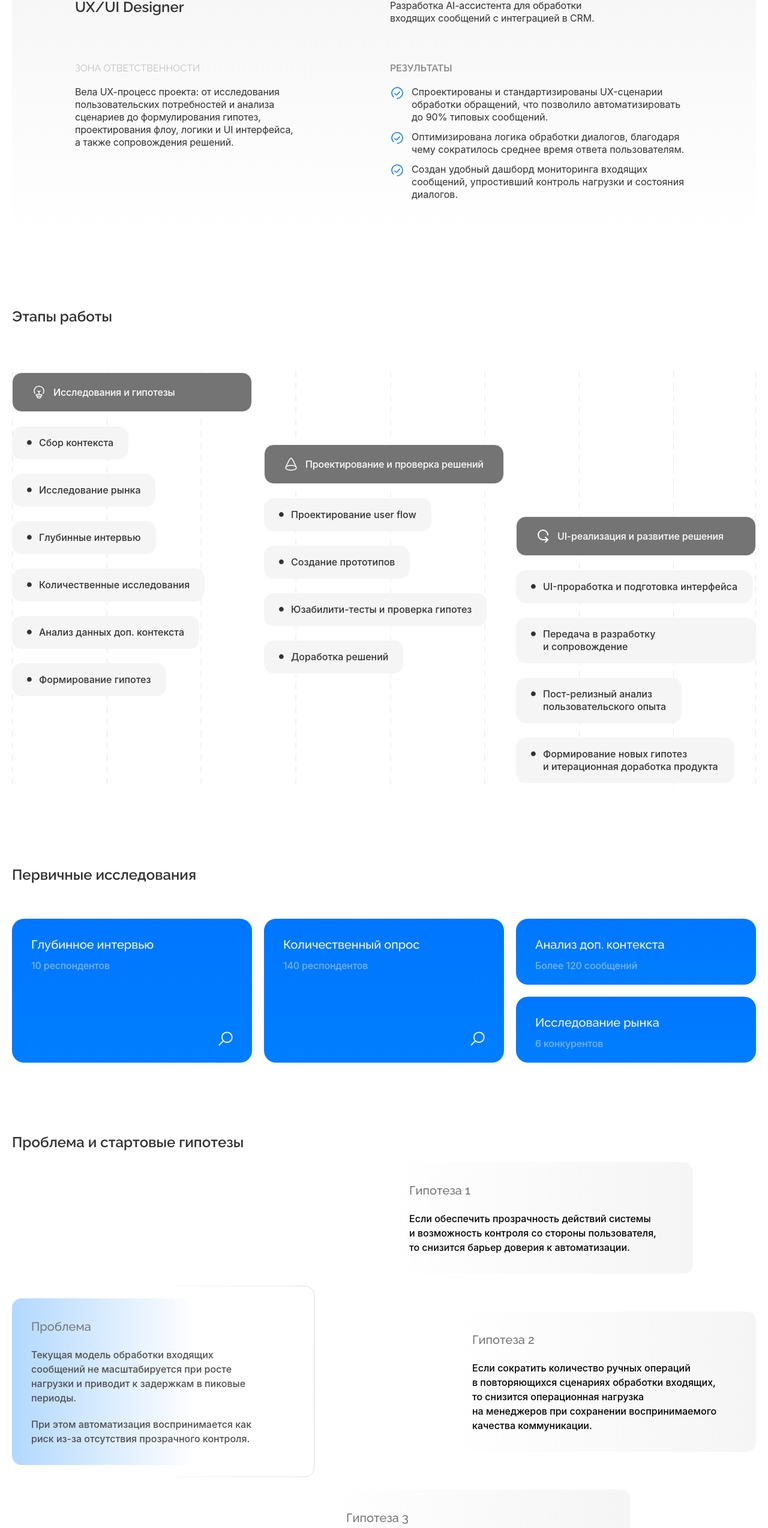
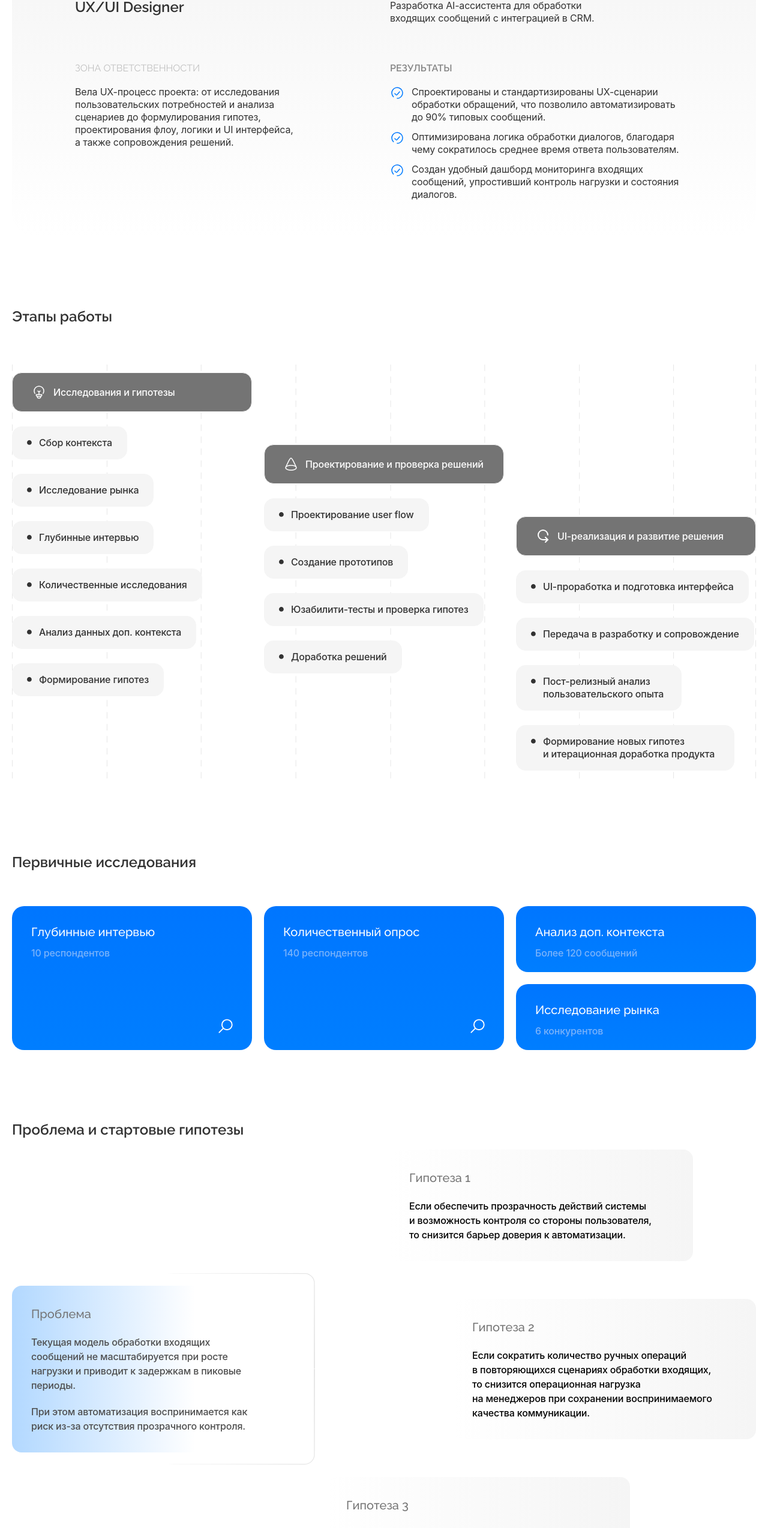
Before and after one commit to GrPugaguga/uxiustina, a Next.js app: page /amp in a window 1280 px wide. Shown: the part 1265-3813 px from the top of the page at 60% size. Built offline with nearby package versions, Linux system fonts and the light colour scheme.

Commit message:
fix(text): add letter spacing and fix fonts

```diff
--- a/app/amp/sections/HypothesisCheck.tsx
+++ b/app/amp/sections/HypothesisCheck.tsx
@@ -29,15 +29,15 @@ function Title({title, className = ''} : {title: string, className?: string}){
 
 function HypotheseText({text, className = ''}: {text: string, className?: string}){
   return (
-    <div className={"rounded-2xl px-8 py-5 gap-5 justify-self-start" + className}>
-      <span className="text-[16px] font-medium tracking-[-0.17px] text-black">{text}</span>
+    <div className={"rounded-2xl px-8 py-5 gap-5 justify-self-start " + className}>
+      <span className="text-[16px] font-normal tracking-[-0.17px] text-black">{text}</span>
     </div>
   )
 }
 
 function Table({ hypothesis }: { hypothesis: IHypothese[] }){
   return (
-    <div className="col-start-1 col-span-12 bg-white rounded-2xl flex flex-col ">
+    <div className="col-start-1 col-span-12 bg-white rounded-2xl flex flex-col font-sf tracking-[-0.17px] ">
       <div className="w-full grid grid-cols-12 gap-x-5 border-b-3 border-grey-bg-primary">
         <Title title="Аспект" className="col-start-1 col-span-3"/>
         <Title title="Наблюдение" className="col-start-4 col-span-3"/>
@@ -45,13 +45,13 @@ function Table({ hypothesis }: { hypothesis: IHypothese[] }){
         <Title title="UX-решение" className="col-start-10 col-span-3"/>
       </div>
       <div className="w-full grid grid-cols-12 gap-x-5 border-b-3 border-grey-bg-primary">
-        <HypotheseText text={hypothesis[0]?.aspect} className="col-start-1 col-span-3"/>
+        <HypotheseText text={hypothesis[0]?.aspect} className="col-start-1 col-span-3 font-medium "/>
         <HypotheseText text={hypothesis[0]?.observation} className="col-start-4 col-span-3"/>
         <HypotheseText text={hypothesis[0]?.conclusion} className="col-start-7 col-span-3"/>
         <HypotheseText text={hypothesis[0]?.solution} className="col-start-10 col-span-3"/>
       </div>
       <div className="w-full grid grid-cols-12 gap-x-5">
-        <HypotheseText text={hypothesis[1]?.aspect} className="col-start-1 col-span-3"/>
+        <HypotheseText text={hypothesis[1]?.aspect} className="col-start-1 col-span-3 font-medium"/>
         <HypotheseText text={hypothesis[1]?.observation} className="col-start-4 col-span-3"/>
         <HypotheseText text={hypothesis[1]?.conclusion} className="col-start-7 col-span-3"/>
         <HypotheseText text={hypothesis[1]?.solution} className="col-start-10 col-span-3"/>
@@ -109,11 +109,11 @@ export default function HypothesisCheck() {
   ]
 
   return (
-    <div className="relative w-full font-sf">
+    <div className="relative w-full ">
       <div className="absolute left-1/2 -translate-x-1/2 w-screen h-full rounded-[40px] bg-grey-bg-primary" />
         <div className="relative grid grid-cols-12 gap-x-5 gap-y-15 py-20 bg-grey-bg-primary">
           <span className="col-start-1 col-span-3 font-semibold text-[24px] leading-6.5 text-black">Проверка гипотез</span>
-          <span className="col-start-6 col-span-7 font-normal text-[16px] leading-5.25 text-black">{"На\u00A0прототипах проведены модерируемые юзабилити-тестирования, чтобы\u00A0проверить, как\u00A0пользователи проходят ключевые сценарии и\u00A0соответствует\u00A0ли\u00A0логика их\u00A0ожиданиям."}</span>
+          <span className="col-start-6 col-span-7 font-normal font-sf tracking-[-0.17px] text-[16px] leading-5.25 text-black">{"На\u00A0прототипах проведены модерируемые юзабилити-тестирования, чтобы\u00A0проверить, как\u00A0пользователи проходят ключевые сценарии и\u00A0соответствует\u00A0ли\u00A0логика их\u00A0ожиданиям."}</span>
 
           <Table hypothesis={hypothesis[activeTab]}/>
           <div className="col-start-11 col-span-2 flex flex-col gap-5">
--- a/app/amp/sections/ProblemAndHypothesis.tsx
+++ b/app/amp/sections/ProblemAndHypothesis.tsx
@@ -4,7 +4,7 @@ function Hypothesis({ number, text, className }: { number: number; text: string;
   return (
     <div className={`flex flex-col  p-8 rounded-2xl gap-5 bg-linear-to-l from-grey-bg-primary to-[#F5F5F500] ${className ?? ""}`}>
       <span className="text-[20px] font-medium text-grey-menu-dark">Гипотеза {number}</span>
-      <div className="text-[16px] font-medium font-sf">
+      <div className="text-[16px] font-medium font-sf tracking-[-0.17px] ">
         {text}
       </div>
     </div>
@@ -19,8 +19,8 @@ function Problem() {
         <div className="relative flex text-grey-menu-dark">
           <span className="text-[20px] font-medium">Проблема</span>
         </div>
-        <span className="text-[16px] font-sf text-grey-text-dark font-medium">{"Текущая модель обработки входящих сообщений\u00A0не\u00A0масштабируется при росте нагрузки\u00A0и\u00A0приводит\u00A0к\u00A0задержкам\u00A0в\u00A0пиковые"} <br /> {"периоды."}</span>
-        <span className="text-[16px] font-sf text-grey-text-dark font-medium">{"При этом автоматизация воспринимается как"}<br/> {"риск\u00A0из-за\u00A0отсутствия\u00A0прозрачного контроля."}</span>
+        <span className="text-[16px] font-sf tracking-[-0.17px] text-grey-text-dark font-medium">{"Текущая модель обработки входящих сообщений\u00A0не\u00A0масштабируется при росте нагрузки\u00A0и\u00A0приводит\u00A0к\u00A0задержкам\u00A0в\u00A0пиковые"} <br /> {"периоды."}</span>
+        <span className="text-[16px] font-sf tracking-[-0.17px] text-grey-text-dark font-medium">{"При этом автоматизация воспринимается как"}<br/> {"риск\u00A0из-за\u00A0отсутствия\u00A0прозрачного контроля."}</span>
       </div>
     </div>
   );
--- a/app/amp/sections/Research.tsx
+++ b/app/amp/sections/Research.tsx
@@ -97,7 +97,7 @@ export default function Research() {
     <div className="flex flex-col gap-15 w-full ">
         <span className="font-semibold text-[24px] leading-6.5 text-black">Первичные исследования</span>
         <div className="grid grid-cols-12 gap-x-5 ">
-            <ResearchCard label="Глубинное интервью" text="10 респондентов" className="col-start-1 col-span-4" onClick={() => openPopup('/image/saas/research/1.png')}/>
+            <ResearchCard label="Глубинные интервью" text="10 респондентов" className="col-start-1 col-span-4" onClick={() => openPopup('/image/saas/research/1.png')}/>
             <ResearchCard label="Количественный опрос" text="140 респондентов" className="col-start-5 col-span-4" onClick={() => openPopup('/image/saas/research/2.png')}/>
             <div className="flex flex-col gap-5 col-start-9 col-span-4">
                 <InfoCard label="Анализ доп. контекста" text="Более 120 сообщений"/>
--- a/app/amp/sections/Role.tsx
+++ b/app/amp/sections/Role.tsx
@@ -17,7 +17,7 @@ function Result({text}: {text: string}) {
  return (
     <div className="flex flex-row gap-3 items-start">
         <Image src="/svg/result.svg" alt="" width={24} height={24} />
-        <span className="font-normal text-[16px] text-black leading-5.25 ">{text}</span>
+        <span className="font-normal text-[16px] text-black leading-5.25 tracking-[-0.17px] ">{text}</span>
     </div>
   );
 }
--- a/app/amp/sections/StagesOfWork.tsx
+++ b/app/amp/sections/StagesOfWork.tsx
@@ -64,7 +64,7 @@ export default function StagesOfWork() {
       <BlockTitle text={'Этапы работы'} className="col-start-1 col-span-12"/>
 
         <div className="col-start-1 col-span-12 bg-[url('/svg/setka.svg')] bg-no-repeat bg-size-[100%_100%] mt-15">
-            <div className="grid grid-cols-12 gap-x-5 py-5 font-sf">
+            <div className="grid grid-cols-12 gap-x-5 py-5 font-sf tracking-[-0.17px] ">
               <StageOfWork
                   stage={'Исследования и\u00A0гипотезы'}
                   icon_path="/svg/Bulb.svg"
--- a/app/amp/sections/examples/DashBoard.tsx
+++ b/app/amp/sections/examples/DashBoard.tsx
@@ -11,7 +11,7 @@ interface ICard {
 
 function Card({card}: {card:ICard}){
     return (
-        <div className="flex flex-col rounded-xl bg-white shadow-[0px_0px_100px_0px_#0000001A] w-74 h-36 justify-between px-4 py-3">
+        <div className="flex flex-col rounded-xl font-sf bg-white shadow-[0px_0px_100px_0px_#0000001A] w-74 h-36 justify-between px-4 py-3">
             <div className="flex flex-row justify-between">
                 <span className="text-black text-[14px] font-semibold">{card.title}</span>
                 <Image src={card.svg} width={20} height={20} alt=""/>
--- a/app/amp/sections/examples/components/Chat.tsx
+++ b/app/amp/sections/examples/components/Chat.tsx
@@ -30,7 +30,7 @@ export default function Chat({messages, className='', messageClassName = ''}: {m
                     <Image src="/svg/chat_sort.svg" alt="" width={16} height={16} />
                     <span className="font-medium text-[12px] text-grey-main-tabbar">Назад</span>
                 </div>
-                <span className="text-[14px] font-semibold text-black">AminaNa</span>
+                <span className="text-[14px] tracking-[-0.02px] font-semibold text-black">AminaNa</span>
             </div>
             <div className="flex flex-col gap-4">
                 {messages.map((m, index) =>
```
